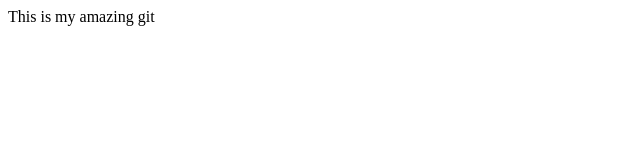
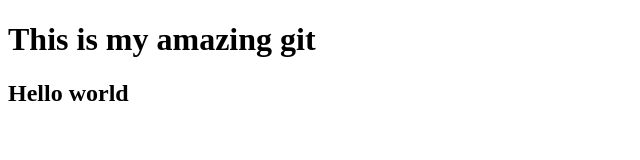
Before and after one commit to ahmedahashim/tutorial, a plain HTML site: page index.html in a window 1280 px wide. Shown: the whole page, without its empty margins (0-640 px from the left). Drawn offline with Linux system fonts and the light colour scheme.

Commit message:
working in sample branch

```diff
--- a/index.html
+++ b/index.html
@@ -5,6 +5,12 @@
     <title>git tutorial</title>
   </head>
   <body>
-This is my amazing git
+<h1>This is my amazing git</h1>
+<section>
+<h2>Hello world</h2>
+
+  </<section>
+
+
   </body>
 </html>
```
